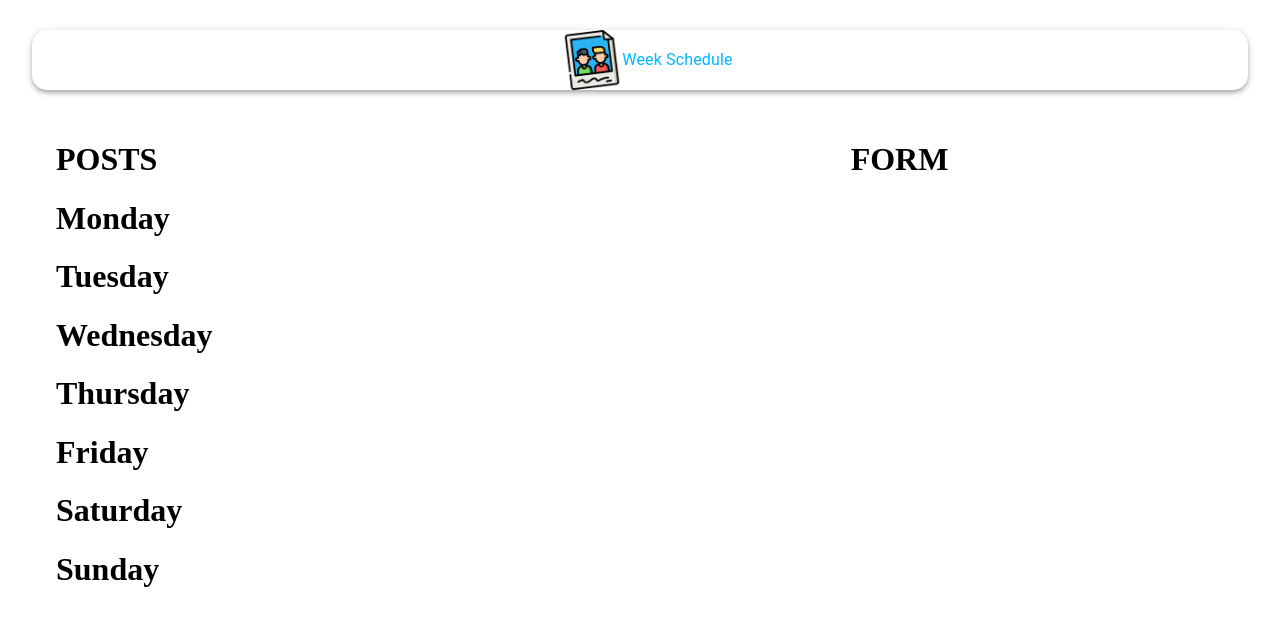
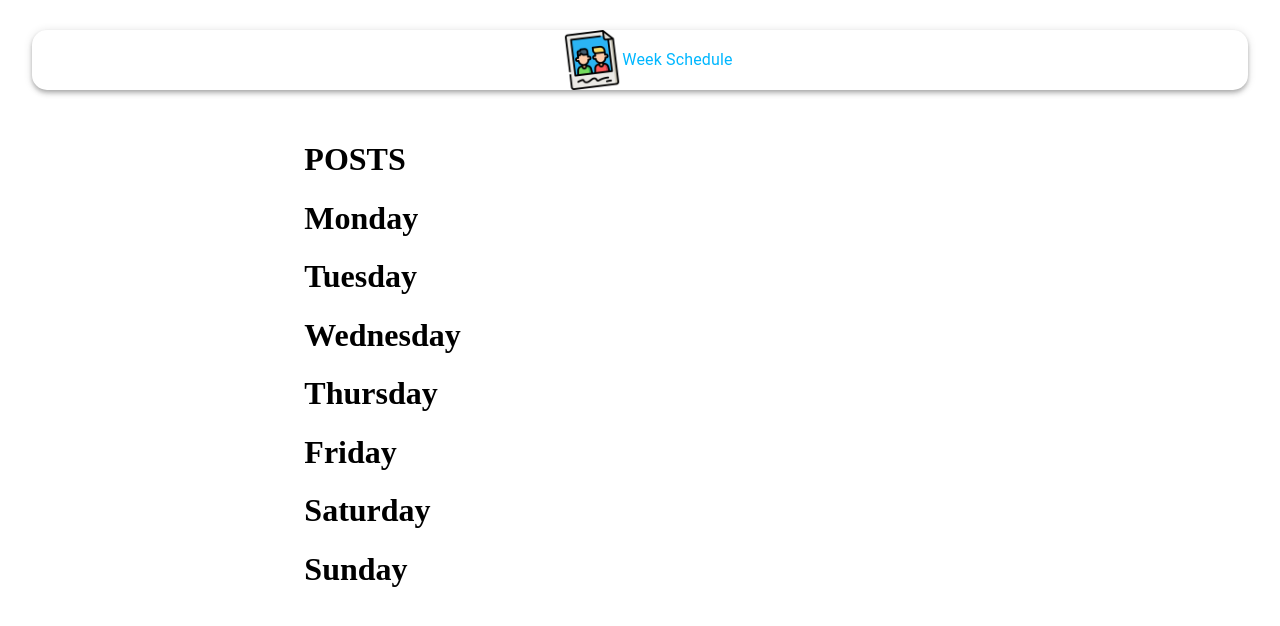
Before and after one commit to sternma/henryproject, a React (Create React App) app in the folder client/: page / in a window 1280 px wide. Shown: the top 626 px of the page. Built offline with nearby package versions, Linux system fonts and the light colour scheme.

Commit message:
changed the alignItems and justifyContent to center

```diff
--- a/client/src/App.js
+++ b/client/src/App.js
@@ -2,7 +2,6 @@ import React from 'react';
 import { Container, AppBar, Typography, Grow, Grid } from '@material-ui/core';
 
 import Posts from './components/Posts/Posts';
-import Form from './components/Form/Form';
 import memories from './images/memories.png';
 import useStyles from './styles';
 
@@ -16,12 +15,9 @@ const App = () => {
             </AppBar>
             <Grow in>
                 <Container>
-                    <Grid container justify= "space-between" alignItems = "stretch" spacing = {3}>
+                    <Grid container justifyContent = "center" alignItems = "center" spacing = {3}>
                         <Grid item xs = {12} sm = {7}>
                             <Posts />
-                        </Grid>
-                        <Grid item xs = {12} sm = {4}>
-                            <Form />
                         </Grid>
                     </Grid>
                 </Container>
```
